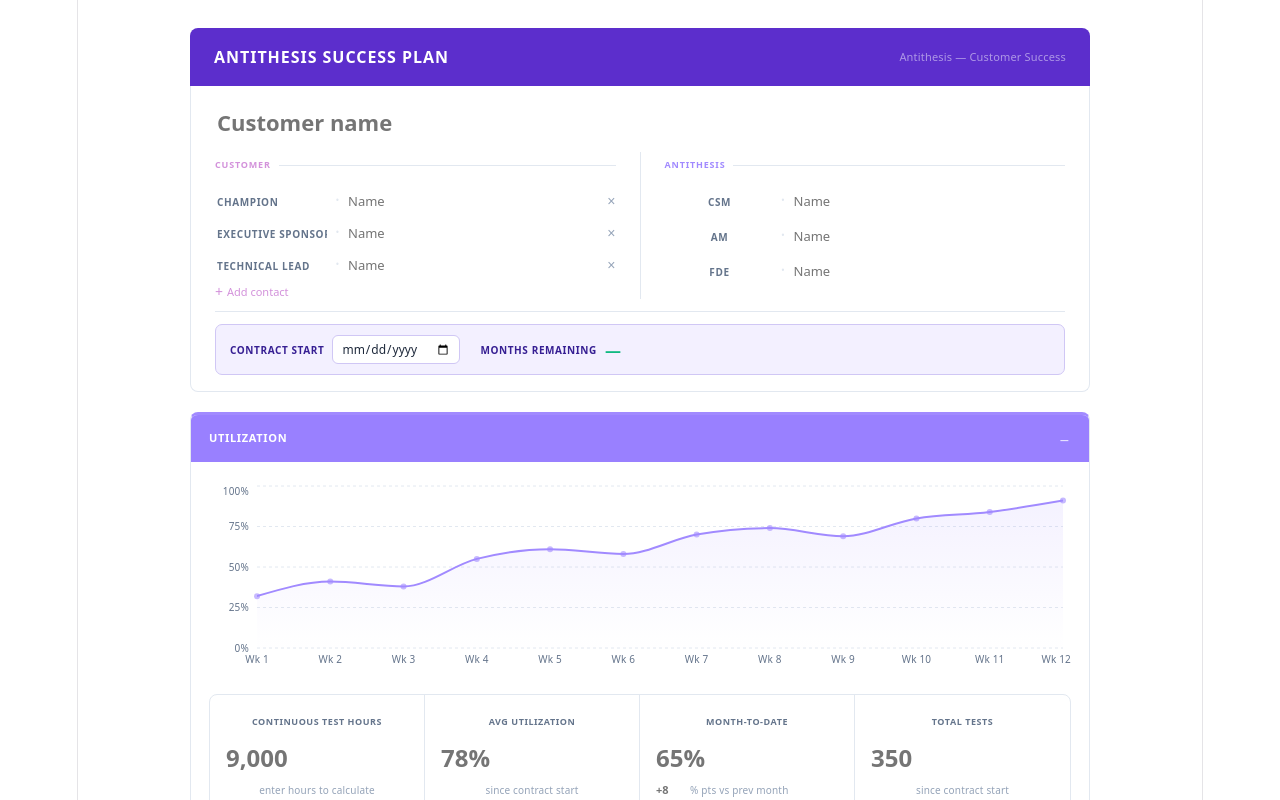
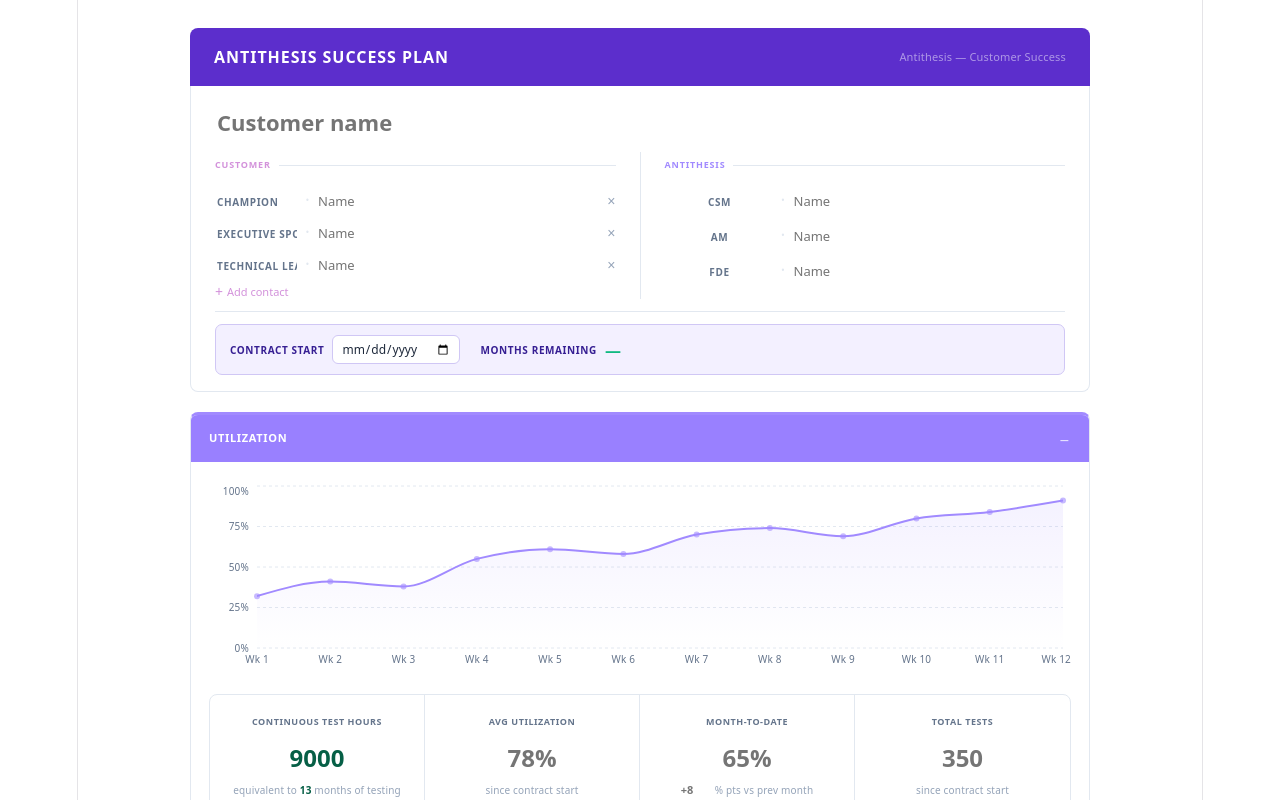
Before and after one commit to tcerb/antithesis-success-plan, a React (Vite) app: page / in a window 1280 px wide. Shown: the top 800 px of the page. Built offline with nearby package versions, Linux system fonts and the light colour scheme.

Commit message:
Align text in EditableText components to center

```diff
--- a/src/App.tsx
+++ b/src/App.tsx
@@ -286,9 +286,9 @@
         </div>
 
         <div style={{display:"grid",gridTemplateColumns:"1fr 1fr 1fr 1fr",border:`1px solid ${C.border}`,borderRadius:8,overflow:"hidden"}}>
-          <div style={{padding:"14px 16px",borderRight:`1px solid ${C.border}`}}>
+          <div style={{padding:"14px 16px",borderRight:`1px solid ${C.border}`,textAlign:"center"}}>
             <div style={{fontSize:9,fontWeight:700,textTransform:"uppercase",letterSpacing:".06em",color:C.textMid,marginBottom:6}}>Continuous test hours</div>
-            <EditableText value={data.testHours} onChange={v=>onChange("testHours",v)} placeholder="9,000" style={{fontSize:24,fontWeight:700,color:"#065F46"}}/>
+            <EditableText value={data.testHours} onChange={v=>onChange("testHours",v)} placeholder="9,000" style={{fontSize:24,fontWeight:700,color:"#065F46",textAlign:"center"}}/>
             {(()=>{
               const hrs = parseFloat((data.testHours||"").replace(/,/g,""));
               const months = isNaN(hrs) ? null : Math.round(hrs / 24 / 30);
@@ -297,15 +297,15 @@
                 : <div style={{fontSize:10,color:C.textLight,marginTop:3}}>enter hours to calculate</div>;
             })()}
           </div>
-          <div style={{padding:"14px 16px",borderRight:`1px solid ${C.border}`}}>
+          <div style={{padding:"14px 16px",borderRight:`1px solid ${C.border}`,textAlign:"center"}}>
             <div style={{fontSize:9,fontWeight:700,textTransform:"uppercase",letterSpacing:".06em",color:C.textMid,marginBottom:6}}>Avg utilization</div>
-            <EditableText value={data.overall} onChange={v=>onChange("overall",v)} placeholder="78%" style={{fontSize:24,fontWeight:700,color:C.accentDark}}/>
+            <EditableText value={data.overall} onChange={v=>onChange("overall",v)} placeholder="78%" style={{fontSize:24,fontWeight:700,color:C.accentDark,textAlign:"center"}}/>
             <div style={{fontSize:10,color:C.textLight,marginTop:3}}>since contract start</div>
           </div>
-          <div style={{padding:"14px 16px",borderRight:`1px solid ${C.border}`}}>
+          <div style={{padding:"14px 16px",borderRight:`1px solid ${C.border}`,textAlign:"center"}}>
             <div style={{fontSize:9,fontWeight:700,textTransform:"uppercase",letterSpacing:".06em",color:C.textMid,marginBottom:6}}>Month-to-date</div>
-            <EditableText value={data.mtd} onChange={v=>onChange("mtd",v)} placeholder="65%" style={{fontSize:24,fontWeight:700,color:C.secondaryDark}}/>
-            <div style={{display:"flex",alignItems:"center",gap:4,marginTop:3,flexWrap:"nowrap"}}>
+            <EditableText value={data.mtd} onChange={v=>onChange("mtd",v)} placeholder="65%" style={{fontSize:24,fontWeight:700,color:C.secondaryDark,textAlign:"center"}}/>
+            <div style={{display:"flex",alignItems:"center",justifyContent:"center",gap:4,marginTop:3,flexWrap:"nowrap"}}>
               {isPos && <span style={{color:deltaCol,display:"flex",alignItems:"center",flexShrink:0}}><TrendUpIcon/></span>}
               {isNeg && <span style={{color:deltaCol,display:"flex",alignItems:"center",flexShrink:0}}><TrendDownIcon/></span>}
               <input value={data.mtdDelta} onChange={e=>onChange("mtdDelta",e.target.value)} placeholder="+8"
@@ -313,9 +313,9 @@
               <span style={{fontSize:10,color:C.textLight,whiteSpace:"nowrap"}}>% pts vs prev month</span>
             </div>
           </div>
-          <div style={{padding:"14px 16px"}}>
+          <div style={{padding:"14px 16px",textAlign:"center"}}>
             <div style={{fontSize:9,fontWeight:700,textTransform:"uppercase",letterSpacing:".06em",color:C.textMid,marginBottom:6}}>Total tests</div>
-            <EditableText value={data.totalTests} onChange={v=>onChange("totalTests",v)} placeholder="350" style={{fontSize:24,fontWeight:700,color:"#065F46"}}/>
+            <EditableText value={data.totalTests} onChange={v=>onChange("totalTests",v)} placeholder="350" style={{fontSize:24,fontWeight:700,color:"#065F46",textAlign:"center"}}/>
             <div style={{fontSize:10,color:C.textLight,marginTop:3}}>since contract start</div>
           </div>
         </div>
@@ -385,7 +385,7 @@
           {data.milestones.map((m: any, mi: number)=>(
             <div key={mi} style={{display:"flex",alignItems:"flex-start",gap:8,marginBottom:8}}>
               <input type="checkbox" checked={m.checked} onChange={()=>onToggle(stage,mi)}
-                style={{marginTop:2,accentColor:color,flexShrink:0,width:15,height:15,cursor:"pointer"}}/>
+                style={{marginTop:2,accentColor:"#9CA3AF",flexShrink:0,width:15,height:15,cursor:"pointer"}}/>
               <input value={m.text} onChange={e=>onUpdateText(stage,mi,e.target.value)}
                 style={{border:"none",outline:"none",background:"transparent",fontFamily:"inherit",fontSize:13,
                   color:m.checked?C.textLight:C.textDark,textDecoration:m.checked?"line-through":"none",
@@ -618,7 +618,7 @@
       <CardBody>
         <textarea value={value} onChange={e=>onChange(e.target.value)}
           placeholder="Add open items, risks, or action items here…" rows={4}
-          style={{width:"100%",border:`1px solid ${C.border}`,borderRadius:6,fontSize:13,color:C.textDark,padding:"10px 12px",resize:"vertical",boxSizing:"border-box",fontFamily:"inherit"}}/>
+          style={{width:"100%",border:`1px solid ${C.border}`,borderRadius:6,fontSize:13,color:C.textDark,padding:"10px 12px",resize:"vertical",boxSizing:"border-box",fontFamily:"inherit",background:C.white}}/>
       </CardBody>
     </CollapsibleCard>
   );
@@ -632,7 +632,7 @@
     {role:"Executive Sponsor", name:""},
     {role:"Technical Lead",    name:""},
   ]);
-  const [util,       setUtil]       = useState({overall:"",mtd:"",mtdDelta:"",testHours:"",totalTests:""});
+  const [util,       setUtil]       = useState({overall:"",mtd:"",mtdDelta:"",testHours:"9000",totalTests:""});
   const [bugs,       setBugs]       = useState({found:"",resolved:"",notable:""});
   const [stageData,  setStageData]  = useState(DEFAULT_STAGE_DATA);
   const [onboarding, setOnboarding] = useState({daysLeft:"",targetDate:"",milestone:"",linear:""});
@@ -700,7 +700,7 @@
               {custContacts.map((c,i)=>(
                 <div key={i} style={{display:"flex",gap:6,alignItems:"baseline",flexWrap:"wrap"}}>
                   <input value={c.role} onChange={e=>updCustContact(i,"role",e.target.value)} placeholder="Role"
-                    style={{border:"none",outline:"none",background:"transparent",fontFamily:"inherit",fontSize:10,fontWeight:700,textTransform:"uppercase",letterSpacing:".06em",color:C.textMid,width:110,flexShrink:0}}/>
+                    style={{border:"none",outline:"none",background:"transparent",fontFamily:"inherit",fontSize:10,fontWeight:700,textTransform:"uppercase",letterSpacing:".06em",color:C.textMid,minWidth:0,flexShrink:1,flexBasis:80}}/>
                   <span style={{color:C.border,flexShrink:0}}>·</span>
                   <input value={c.name} onChange={e=>updCustContact(i,"name",e.target.value)} placeholder="Name"
                     style={{border:"none",outline:"none",background:"transparent",fontFamily:"inherit",fontSize:13,color:C.textDark,minWidth:0,flex:1}}/>
```
